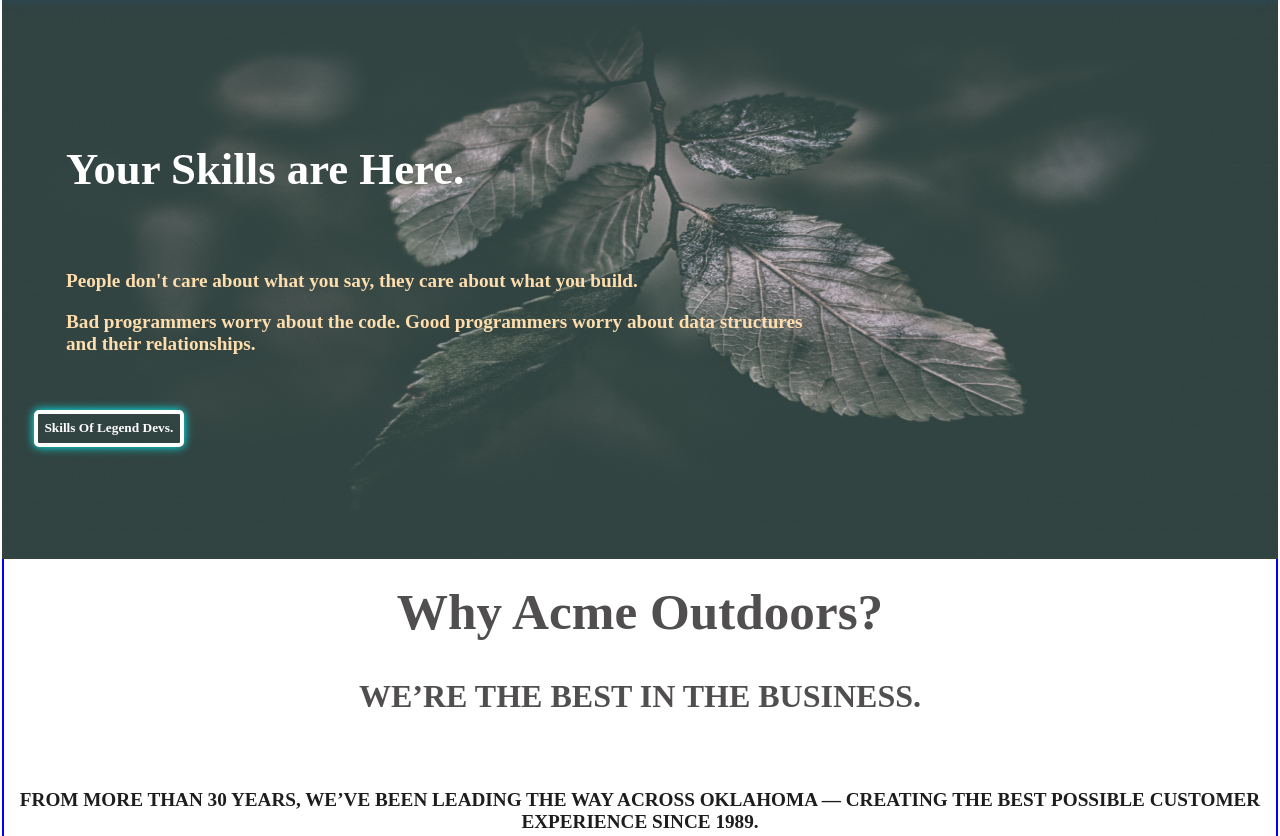
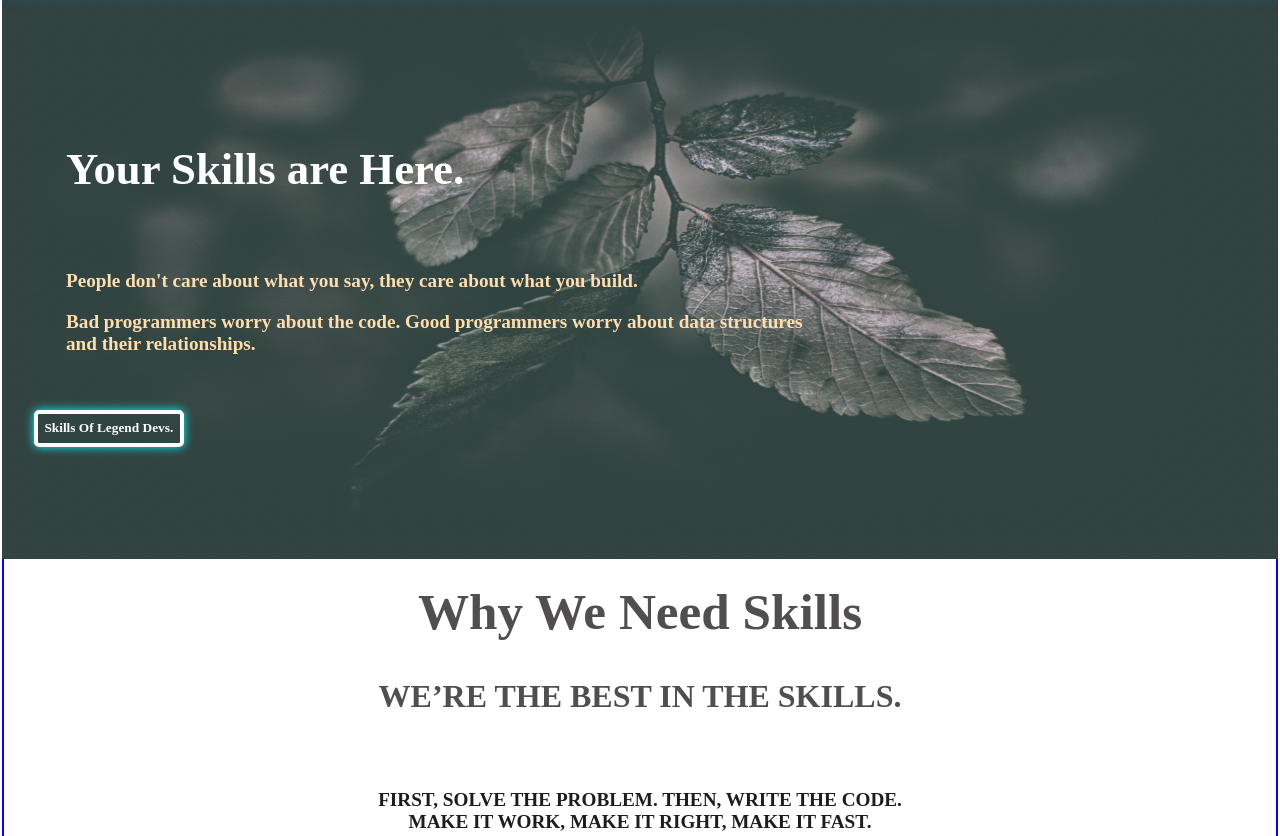
Before and after one commit to sayeedajmal/Mentorship-Sayeed, a PHP site: page /About.php in a window 1280 px wide; the page is wider, and only the part inside the window is pictured. Shown: the part 106-942 px from the top of that part. Run offline with PHP 8.4, Linux system fonts and the light colour scheme; some libraries are stand-ins or nearby versions.

Commit message:
changing names

```diff
--- a/About.php
+++ b/About.php
@@ -1,4 +1,5 @@
 <?php
+$title = "About|| MentorShip";
 include "Include/Header.php";
 ?>
 
@@ -7,30 +8,30 @@ include "Include/Header.php";
     <h5>Your Skills are Here.</h5>
     <p>People don't care about what you say, they care about what you build.</p>
     <p> Bad programmers worry about the code. Good programmers worry about data structures and their relationships.</p>
-    <input class="shop_Merch" type="button" value="Skills Of Legend Devs.">
-    <div class="business">
-        <h4 class="Main_outdoor">Why Acme Outdoors?</h4>
-        <h6 class="warrenty">We’re the best in the business.</h6>
-        <h4 class="lead_time">From more than 30 years, we’ve been leading the way across Oklahoma — creating the best possible customer experience since 1989.</h4>
+    <input class="skills_ofLegends" type="button" value="Skills Of Legend Devs.">
+    <div class="skills">
+        <h4 class="Why_skills">Why We Need Skills</h4>
+        <h6 class="Programing_skills">We’re the best in the skills.</h6>
+        <h4 class="lead_time">First, solve the problem. Then, write the code.<br>Make it work, make it right, make it fast.</h4>
         <div class="about_column">
             <img class="icons" src="https://assets.website-files.com/5e7ff3ec0c4ef4c974fa99e3/5e84b9ccd071025d67c7e431_verified.svg">
-            <h6 class="warrenty">Lifetime Warranty</h6>
-            <h4 class="discriptions">All our products — whether we make them or not — are backed by our lifetime warranty.</h4>
+            <h6 class="Programing_skills">Programming with Java</h6>
+            <h4 class="discriptions">Will Try! to Replace Here! Some thing!</h4>
         </div>
         <div class="about_column">
             <img class="icons" src="https://assets.website-files.com/5e7ff3ec0c4ef4c974fa99e3/5e84ba18359d4c7fc8ba04d2_cart.svg">
-            <h6 class="warrenty">Shopping Experience</h6>
-            <h4 class="discriptions">All our products — whether we make them or not — are backed by our lifetime warranty.</h4>
+            <h6 class="Programing_skills">Styling Web Pages</h6>
+            <h4 class="discriptions">Will Try! to Replace Here! Some thing!</h4>
         </div>
         <div class="about_column">
             <img class="icons" src="https://assets.website-files.com/5e7ff3ec0c4ef4c974fa99e3/5e84ba26d07102b2bcc7e4fb_transport.svg">
-            <h6 class="warrenty">On-time Delivery</h6>
-            <h4 class="discriptions">All our products — whether we make them or not — are backed by our lifetime warranty.</h4>
+            <h6 class="Programing_skills">RealTime Experience</h6>
+            <h4 class="discriptions">Will Try! to Replace Here! Some thing!</h4>
         </div>
         <div class="about_column">
             <img class="icons" src="https://assets.website-files.com/5e7ff3ec0c4ef4c974fa99e3/5e84ba313e8232516a7da902_chat-alt.svg">
-            <h6 class="warrenty">Best in Class Service</h6>
-            <h4 class="discriptions">All our products — whether we make them or not — are backed by our lifetime warranty.</h4>
+            <h6 class="Programing_skills">Best In Service </h6>
+            <h4 class="discriptions">Will Try! to Replace Here! Some thing!</h4>
         </div>
 
     </div>
--- a/CSS/About.css
+++ b/CSS/About.css
@@ -23,7 +23,7 @@
   font-family: "Sen";
   color: navajowhite;
 }
-.shop_Merch {
+.skills_ofLegends {
   background-color: transparent;
   color: white;
   font-weight: bold;
@@ -34,20 +34,20 @@
   outline: none;
   margin-left: 0.5rem;
 }
-.business {
+.skills {
   display: block;
   margin-top: 2.5rem;
   border: 2px solid blue;
 }
 .lead_time,
-.warrenty,
+.Programing_skills,
 .discriptions {
   font-size: 0.3rem;
   font-family: sen;
   text-transform: uppercase;
   text-align: center;
 }
-.warrenty {
+.Programing_skills {
   margin-top: -0.1rem;
   font-size: 0.5rem;
   font-weight: bold;
@@ -69,7 +69,7 @@
   top: -0.9rem;
   position: relative;
 }
-.Main_outdoor {
+.Why_skills {
   color: rgba(36, 34, 34, 0.8);
   text-align: center;
   font-size: 0.5rem;
@@ -101,7 +101,7 @@
     color: white;
     border: 2px solid white;
   }
-  .business {
+  .skills {
     margin-top: 1rem;
   }
   .about_column {
@@ -130,19 +130,19 @@
     position: absolute;
     font-size: 0.25rem;
   }
-  .warrenty {
+  .Programing_skills {
     margin-top: -0.5rem;
     font-size: 0.5rem;
   }
-  .warrenty:hover {
+  .Programing_skills:hover {
     color: white;
   }
-  .Main_outdoor {
+  .Why_skills {
     color: rgba(36, 34, 34, 0.8);
     text-align: center;
     font-size: 0.8rem;
   }
-  .shop_Merch {
+  .skills_ofLegends {
     box-shadow: 0px 0px 10px aqua;
     cursor: pointer;
   }
--- a/CSS/mainpage.css
+++ b/CSS/mainpage.css
@@ -302,14 +302,10 @@ header > h3 {
   z-index: 1;
 }
 .running_project {
-  display: block;
-  border: 2px solid blue;
   margin-top: 0.3rem;
-  margin-left: auto;
-  margin-right: auto;
-  background-color: black;
-  color: white;
-  opacity: 0.8;
+}
+.working_project>img{
+  width: 100%;
 }
 .working_project > h1 {
   font-size: 0.5rem;
--- a/Include/Header.php
+++ b/Include/Header.php
@@ -2,11 +2,10 @@
 <html lang="en">
 
 <head>
+    <title><?php echo $title;?></title>
     <meta charset="UTF-8">
     <meta http-equiv="X-UA-Compatible" content="IE=edge">
     <meta name="viewport" content="width=device-width, initial-scale=1.0">
-    <title>MENTORSHIP</title>
-
     <link rel="stylesheet" type="text/css" href="/CSS/header.css">
     <link rel="stylesheet" type="text/css" href="/CSS/mainpage.css">
     <link rel="stylesheet" type="text/css" href="/CSS/About.css">
--- a/contact.php
+++ b/contact.php
@@ -1,4 +1,5 @@
 <?php
+$title="Contact||MentorShip";
 include "Include/Header.php";
 ?>
 
```
Also changed, not shown: Main.php (+4 -5 lines), IMAGES/arrow.png (added).
